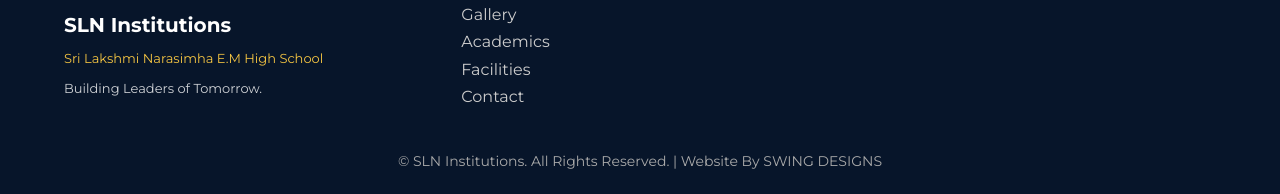
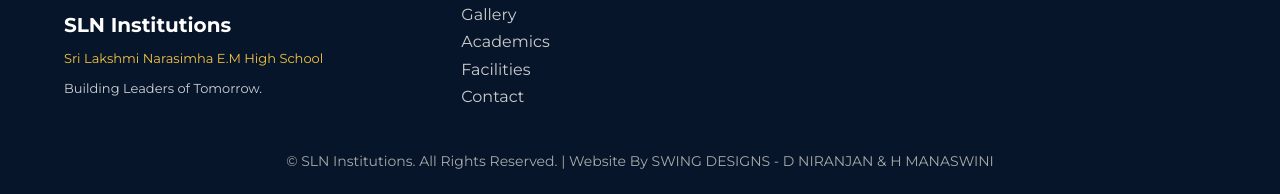
Before and after one commit to slninstitutions-hash/sln-website, a plain HTML site: page index.html in a window 1280 px wide. Shown: the part 8564-8758 px from the top of the page. Drawn offline with Linux system fonts and the light colour scheme.

```diff
--- a/index.html
+++ b/index.html
@@ -616,7 +616,7 @@
   </div>
 
   <div class="footer-bottom">
-    © SLN Institutions. All Rights Reserved. | Website By SWING DESIGNS
+    © SLN Institutions. All Rights Reserved. | Website By SWING DESIGNS - D NIRANJAN & H MANASWINI
   </div>
 </footer>
 
```
